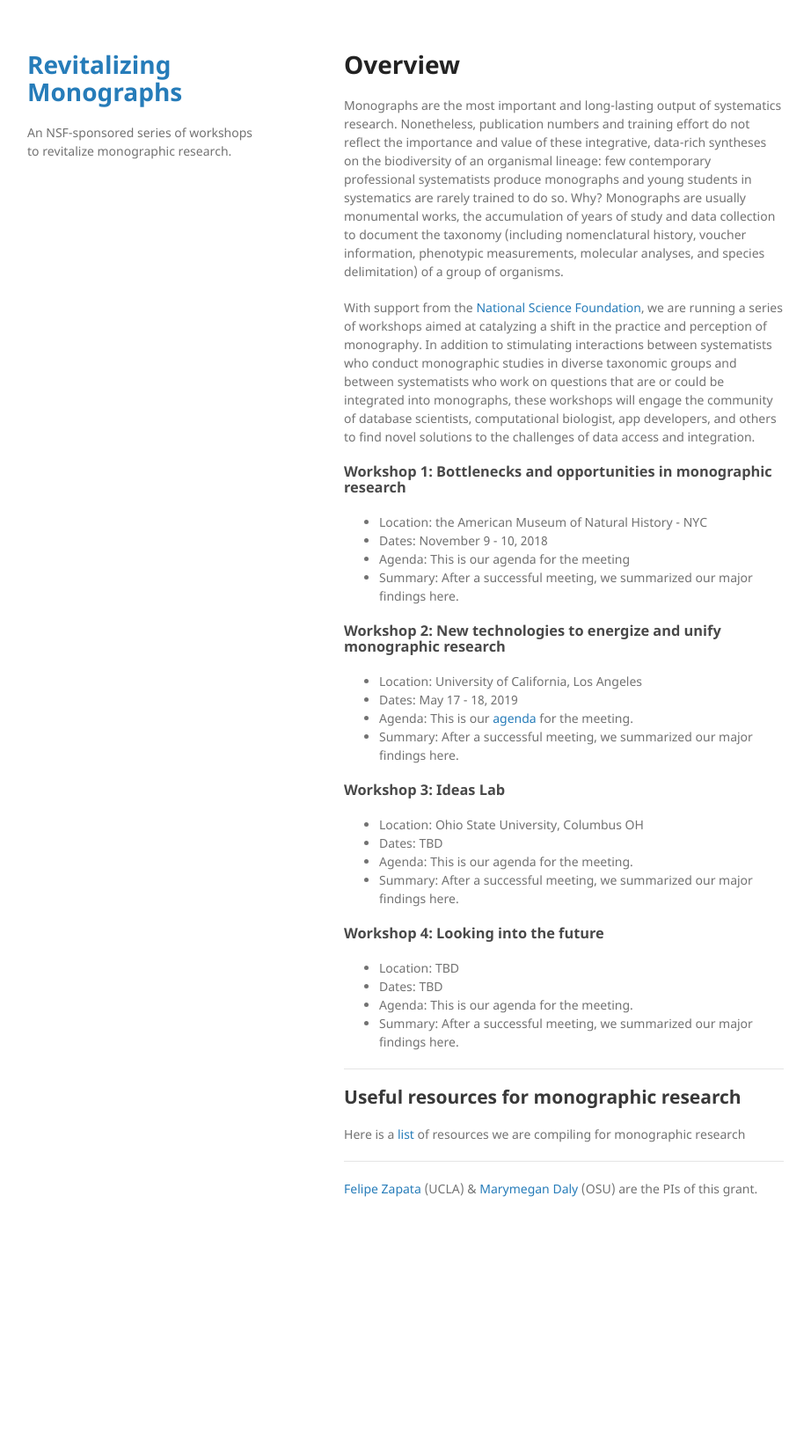
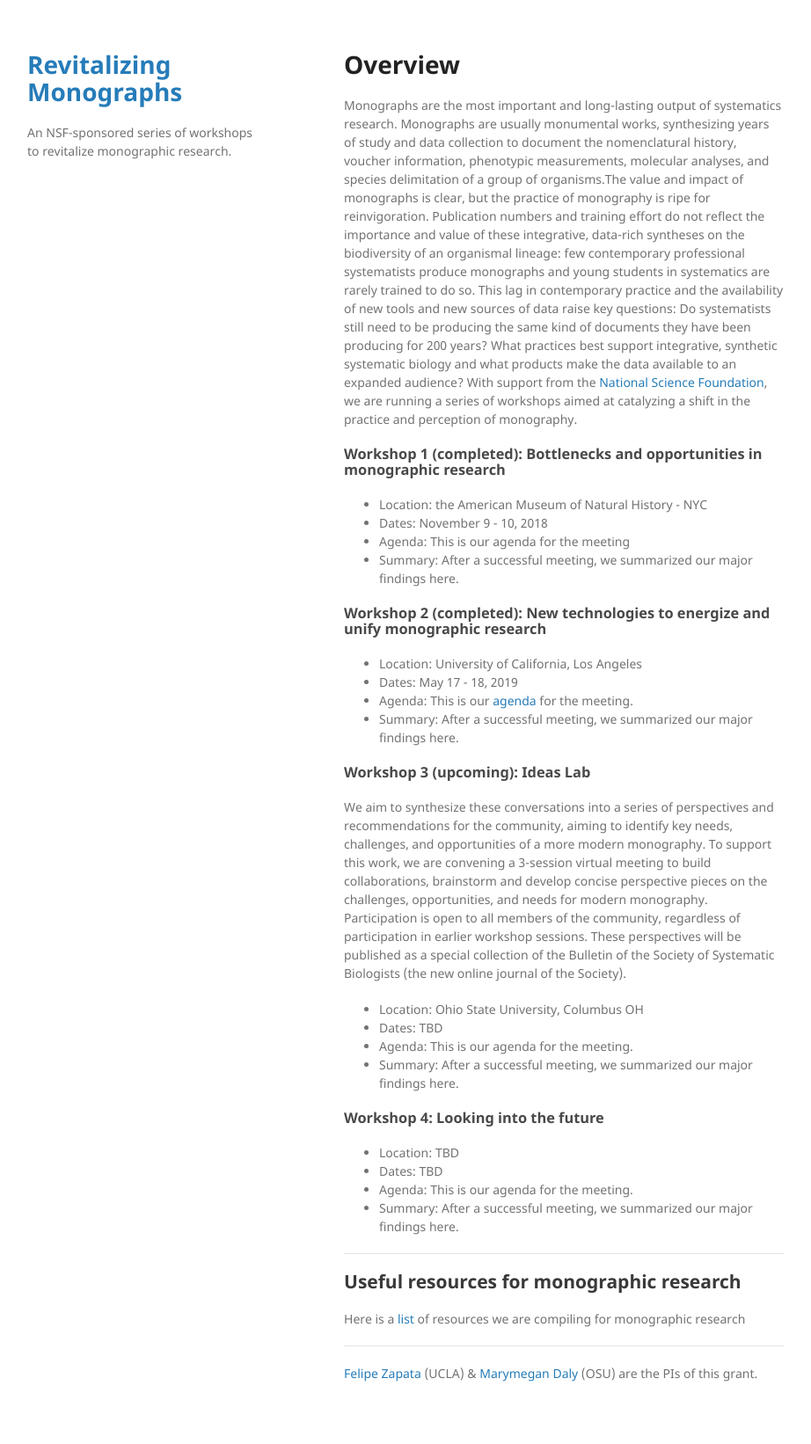
Before and after one commit to revitalizingmonographs/revitalizingmonographs.github.io, a Jekyll site: the page built from index.md, in a window 1280 px wide. Shown: the whole page at 88% size, without its empty margins (179-1101 px from the left). Built offline with Jekyll 4.4.1, drawn with Linux system fonts in a browser that asks for light colours; our own code applies the rules of GitHub Pages for plain Markdown files; before the commit the page ends 1432 px from its top, so only the background shows below that.

Commit message:
more edits

```diff
--- a/index.md
+++ b/index.md
@@ -4,25 +4,25 @@ layout: default
 
 # Overview
 
-Monographs are the most important and long-lasting output of systematics research. Nonetheless, publication numbers and training effort do not reflect the importance and value of these integrative, data-rich syntheses on the biodiversity of an organismal lineage: few contemporary professional systematists produce monographs and young students in systematics are rarely trained to do so. Why? Monographs are usually monumental works, the accumulation of years of study and data collection to document the taxonomy (including nomenclatural history, voucher information, phenotypic measurements, molecular analyses, and species delimitation) of a group of organisms.
+Monographs are the most important and long-lasting output of systematics research. Monographs are usually monumental works, synthesizing  years of study and data collection to document the nomenclatural history, voucher information, phenotypic measurements, molecular analyses, and species delimitation of a group of organisms.The value and impact of monographs is clear, but the practice of monography is ripe for reinvigoration. Publication numbers and training effort do not reflect the importance and value of these integrative, data-rich syntheses on the biodiversity of an organismal lineage: few contemporary professional systematists produce monographs and young students in systematics are rarely trained to do so. This lag in contemporary practice and the availability of new tools and new sources of data raise key questions: Do systematists still need to be producing the same kind of documents they have been producing for 200 years? What practices best support integrative, synthetic systematic biology and what products make the data available to an expanded audience? With support from the [National Science Foundation](https://www.nsf.gov/awardsearch/showAward?AWD_ID=1839202&HistoricalAwards=false), we are running a series of workshops aimed at catalyzing a shift in the practice and perception of monography.
 
-With support from the [National Science Foundation](https://www.nsf.gov/awardsearch/showAward?AWD_ID=1839202&HistoricalAwards=false), we are running a series of workshops aimed at catalyzing a shift in the practice and perception of monography. In addition to stimulating interactions between systematists who conduct monographic studies in diverse taxonomic groups and between systematists who work on questions that are or could be integrated into monographs, these workshops will engage the community of database scientists, computational biologist, app developers, and others to find novel solutions to the challenges of data access and integration.
-
-### Workshop 1: Bottlenecks and opportunities in monographic research
+### Workshop 1 (completed): Bottlenecks and opportunities in monographic research
 
 * Location: the American Museum of Natural History - NYC
 * Dates: November 9 - 10, 2018
 * Agenda: This is our agenda for the meeting
 * Summary: After a successful meeting, we summarized our major findings here.
 
-### Workshop 2: New technologies to energize and unify monographic research
+### Workshop 2 (completed): New technologies to energize and unify monographic research
 
 * Location: University of California, Los Angeles
 * Dates: May 17 - 18, 2019
 * Agenda: This is our [agenda](./W2Agenda.html) for the meeting.
 * Summary: After a successful meeting, we summarized our major findings here.
 
-### Workshop 3: Ideas Lab
+### Workshop 3 (upcoming): Ideas Lab
+
+We aim to synthesize these conversations into a series of perspectives and recommendations for the community, aiming to identify key needs, challenges, and opportunities of a more modern monography. To support this work, we are convening a 3-session virtual meeting to build collaborations, brainstorm and develop concise perspective pieces on the challenges, opportunities, and needs for modern monography. Participation is open to all members of the community, regardless of participation in earlier workshop sessions.  These perspectives will be published as a special collection of the Bulletin of the Society of Systematic Biologists (the new online journal of the Society).
 
 * Location: Ohio State University, Columbus OH
 * Dates: TBD
```
